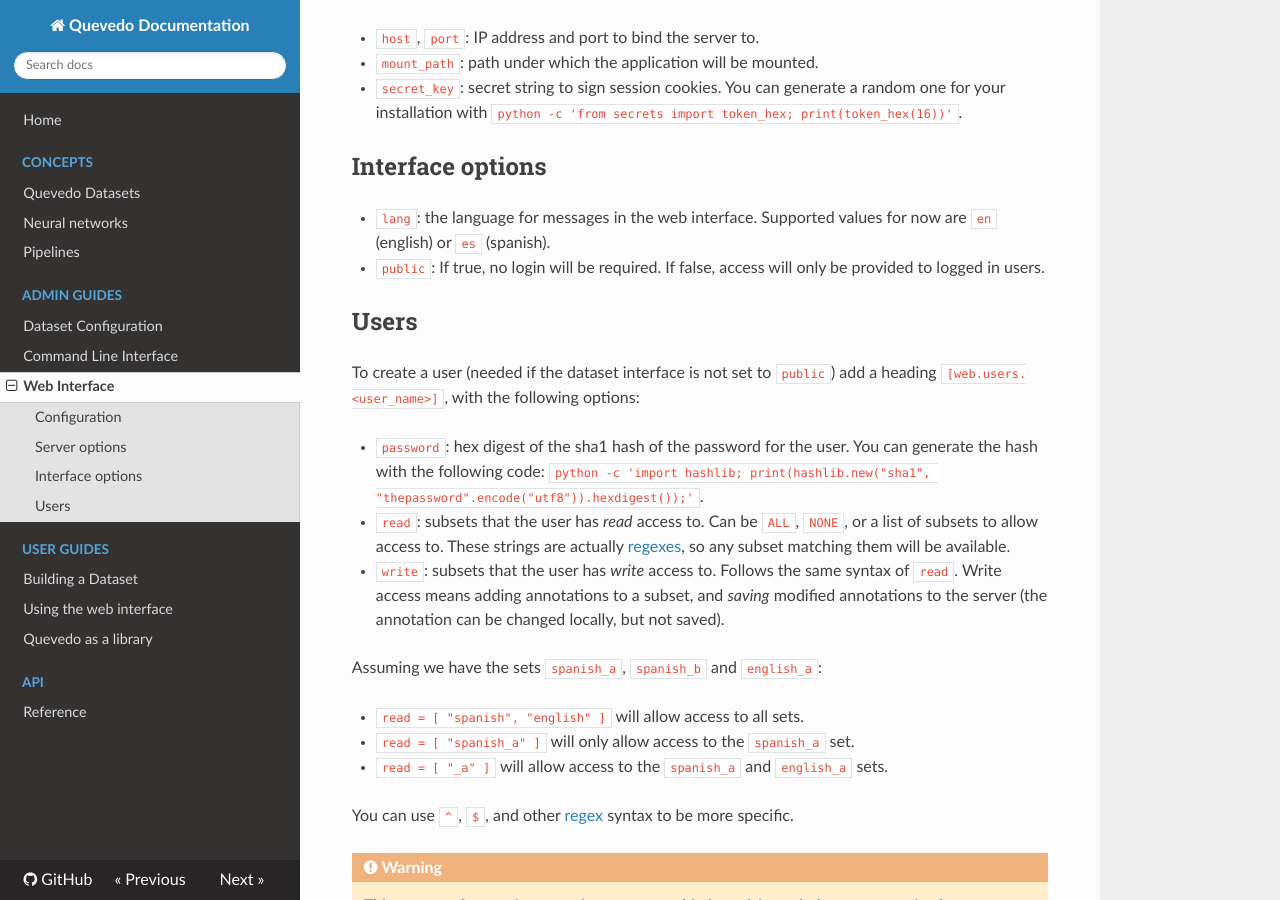
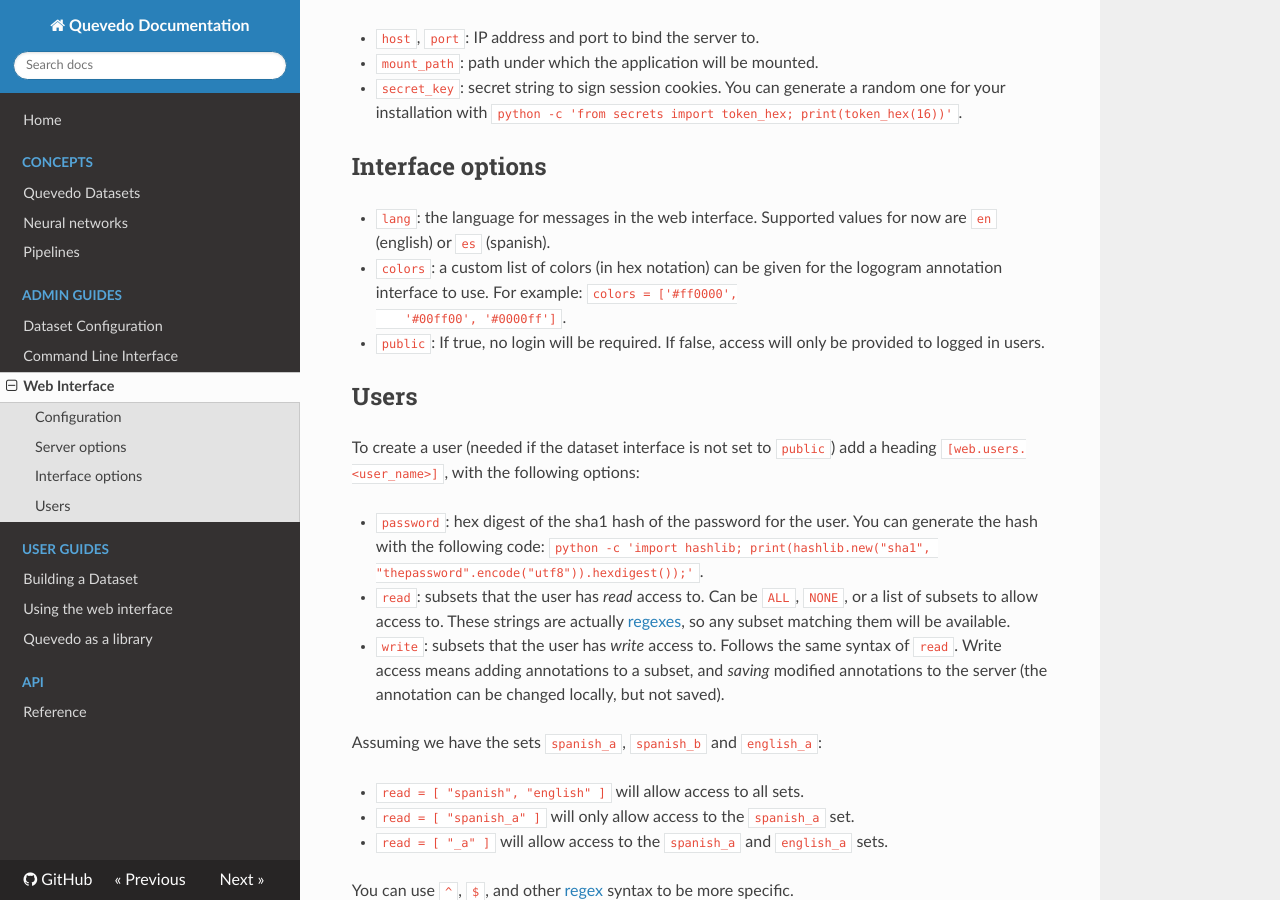
Before and after one commit to agarsev/quevedo, an MkDocs documentation site: the page built from docs/web.md, in a window 1280 px wide and 900 px high, scrolled down 902 px. Built offline with MkDocs 1.6.1, drawn with Linux system fonts in a browser that asks for light colours; nearby versions of some CDN libraries.

Commit message:
feat(web): customizable color list in the logogram editor

```diff
--- a/docs/web.md
+++ b/docs/web.md
@@ -45,6 +45,9 @@
 
 - `lang`: the language for messages in the web interface. Supported values for
     now are `en` (english) or `es` (spanish).
+- `colors`: a custom list of colors (in hex notation) can be given for the
+    logogram annotation interface to use. For example: `colors = ['#ff0000',
+    '#00ff00', '#0000ff']`.
 - `public`: If true, no login will be required. If false, access will only be
     provided to logged in users.
 
--- a/quevedo/web/static/edit.js
+++ b/quevedo/web/static/edit.js
@@ -13,7 +13,7 @@
 preact.render(html`<${App} ...${window.quevedo_data} />`, document.body);
 
 function App ({ title, target, id, annotation_help, links, anot,
-    functions, g_tags, l_tags, meta_tags, flags }) {
+    functions, g_tags, l_tags, meta_tags, flags, color_list }) {
 
     const changes = useChangeStack();
     const meta = useDict(anot.meta, changes);
@@ -89,7 +89,7 @@
         <${TagEditor} schema=${is_logo?l_tags:g_tags}
             ...${{meta_tags, flags, meta, tags }} />
         ${is_logo?
-            html`<${LogogramEditor} ...${{id, graphemes, edges, g_tags}} />`
+            html`<${LogogramEditor} ...${{id, graphemes, edges, g_tags, color_list}} />`
             :html`<${GraphemeEditor} ...${{id}} />`}
         <pre>${annotation_help}</pre>
     `;
```
Also changed, not shown: ROADMAP.org (+7 -0 lines), quevedo/web/static/logo.js (+5 -6 lines), 2 other files.
